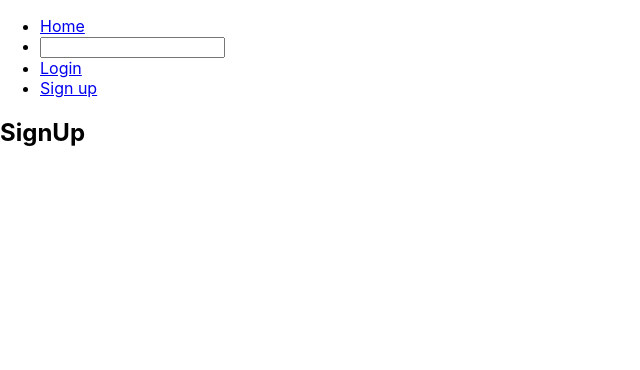
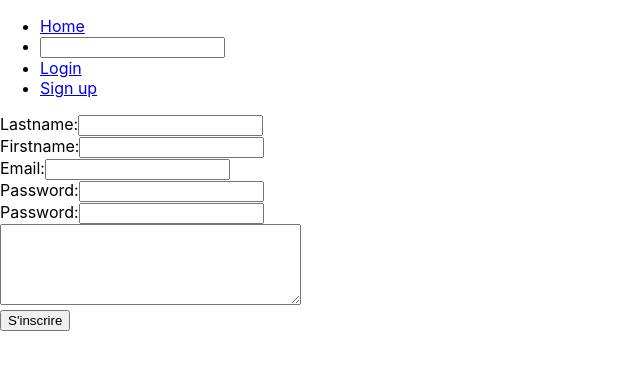
Before and after one commit to dycor/ova, a React (Create React App) app in the folder front/: page /signup in a window 1280 px wide. Shown: the top 370 px of the page, without its empty margins (0-640 px from the left). Built offline with nearby package versions, Linux system fonts and the light colour scheme.

Commit message:
Feat/auth front (#27)
* sign up

* remove console log

```diff
--- a/front/src/api/authentication.js
+++ b/front/src/api/authentication.js
@@ -5,7 +5,16 @@ const login = async (params = {}) => {
     const { data } = await axios.post('/authenticate', params);
     return data;
   } catch (e) {
-    return e;
+    return e.response.data;
+  }
+};
+
+export const register = async (params = {}) => {
+  try {
+    const { data } = await axios.post('/users', params);
+    return data;
+  } catch (e) {
+    return e.response.data;
   }
 };
 
--- a/front/src/components/Auth/AuthProvider.js
+++ b/front/src/components/Auth/AuthProvider.js
@@ -1,6 +1,6 @@
 import React, { createContext, Component } from "react";
 import decode  from 'jwt-decode';
-import loginApi from '../../api/authentication';
+import loginApi,{register} from '../../api/authentication';
 import actions from './actions';
 import publicActions from '../../helpers/public-actions';
 
@@ -18,20 +18,17 @@ class AuthProvider extends Component {
   }
 
   login = async (email, password) => {
-    var response;
-    try {
-      response  =  await loginApi({ email, password});
-    }catch (e) {
-      return false;
-    }
-
+    const response  =  await loginApi({ email, password});
     if(response.auth_token){
       const token = response.auth_token;
       sessionStorage.setItem('jwt', token);
       this.setState({user :decode(token)});
-      return true;
     }
-    return false
+    return response;
+  };
+
+  register = async (name,firstname,email, password,description) => {
+    return  await register({ name, firstname, email, password,description});
   };
 
   logout = () => {
--- a/front/src/components/Auth/actions.js
+++ b/front/src/components/Auth/actions.js
@@ -1,4 +1,5 @@
 export default [
   'login',
   'logout',
+  'register',
 ];
--- a/front/src/components/Login/index.js
+++ b/front/src/components/Login/index.js
@@ -10,10 +10,11 @@ const Login = (props) => {
   const handleSubmit = e => {
     e.preventDefault();
     login(email,password).then( response => {
-      if(response) {
+      if(response.error) {
+        setErrors({connection: response.error.user_authentication.join(' ')});
+      } else {
         props.history.push(`/`);
-      } else {
-        setErrors({connection: 'Invalid credentials'});
+
       }
     });
 
--- a/front/src/components/SignUp/index.js
+++ b/front/src/components/SignUp/index.js
@@ -1,5 +1,95 @@
-import React  from 'react';
+import React,{useState,useContext}  from 'react';
+import {AuthContext} from "../Auth/AuthProvider";
 
-const SignUp = () => ( <h2>SignUp</h2> );
+const SignUp = props =>{
+  const [lastname,setLastname] = useState('');
+  const [email,setEmail] = useState('');
+  const [password,setPassword] = useState('');
+  const [firstname,setFirstname] = useState('');
+  const [description,setDescription] = useState('');
+  const [passwordVerify,setPasswordVerify] = useState('');
+  const [errors,setErrors] = useState([]);
+  let { register } = useContext(AuthContext);
+
+  const handleSubmit = event => {
+    event.preventDefault();
+    let err = [];
+
+    if (!email) {
+      err.push('Invalid email');
+    }
+    if (!firstname) {
+      err.push('Invalid firstname');
+    }
+    if (!lastname) {
+      err.push('Invalid lastname');
+    }
+    if (!password) {
+      err.push('Invalid password');
+    }
+    if (password !== passwordVerify) {
+      err.push('Passwords are not identical');
+    }
+    setErrors(err);
+    if(err.length === 0){
+      register(lastname,firstname,email,password,description).then( response => {
+        console.log(Object.keys(response))
+        if(response.id) {
+          props.history.push(`/`);
+        } else {
+          Object.keys(response).forEach(key => {
+            const val = key + ' ' + response[key].join(' ');
+            err = [...err,val];
+          });
+          setErrors(err);
+        }
+      });
+    }
+  };
+
+  return (
+    <form onSubmit={handleSubmit}>
+      {errors.map(error => (
+        <p key={error}>{error}</p>
+      ))}
+      <div>
+        <label>
+          <span>Lastname:</span>
+          <input required={true} type="text" value={lastname} name="firstname" onChange={e => setLastname(e.target.value)}/>
+        </label>
+      </div>
+      <div>
+        <label>
+          <span>Firstname:</span>
+          <input required={true} type="text" value={firstname} name="lastname" onChange={e => setFirstname(e.target.value)}/>
+        </label>
+      </div>
+      <div>
+        <label>
+          <span>Email:</span>
+          <input required={true} type="email" value={email} onChange={e => setEmail(e.target.value)} name="email" />
+        </label>
+      </div>
+      <div>
+        <label>
+          <span>Password:</span>
+          <input required={true} type="password" value={password} onChange={e => setPassword(e.target.value)} name="password" />
+        </label>
+      </div>
+      <div>
+        <label>
+          <span>Password:</span>
+          <input required={true} type="password" value={passwordVerify} onChange={e => setPasswordVerify(e.target.value)} name="password" />
+        </label>
+      </div>
+      <div>
+        <textarea  required={true} rows={5} cols={35} value={description} onChange={e => setDescription(e.target.value)} maxLength={140}/>
+      </div>
+      <input type="submit" value="S'inscrire" className="submit" />
+    </form>
+  )
+
+
+};
 
 export default SignUp;
```
